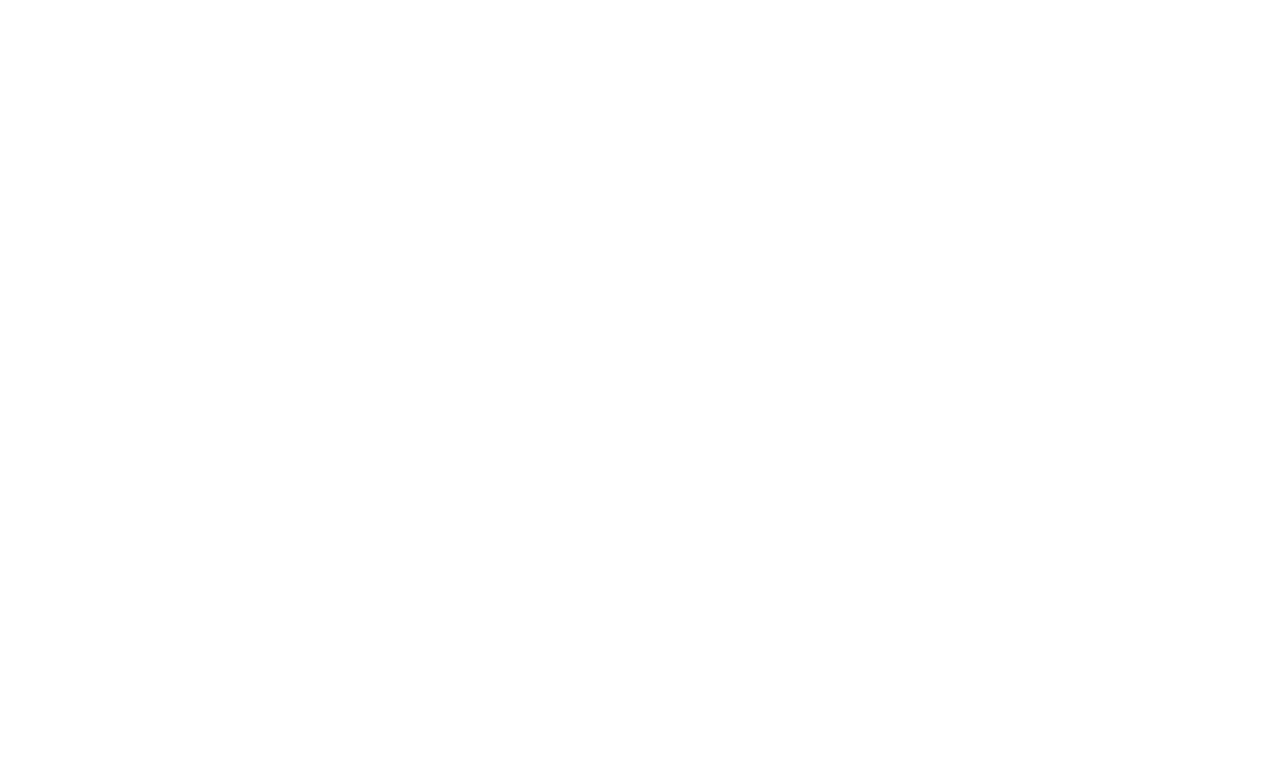
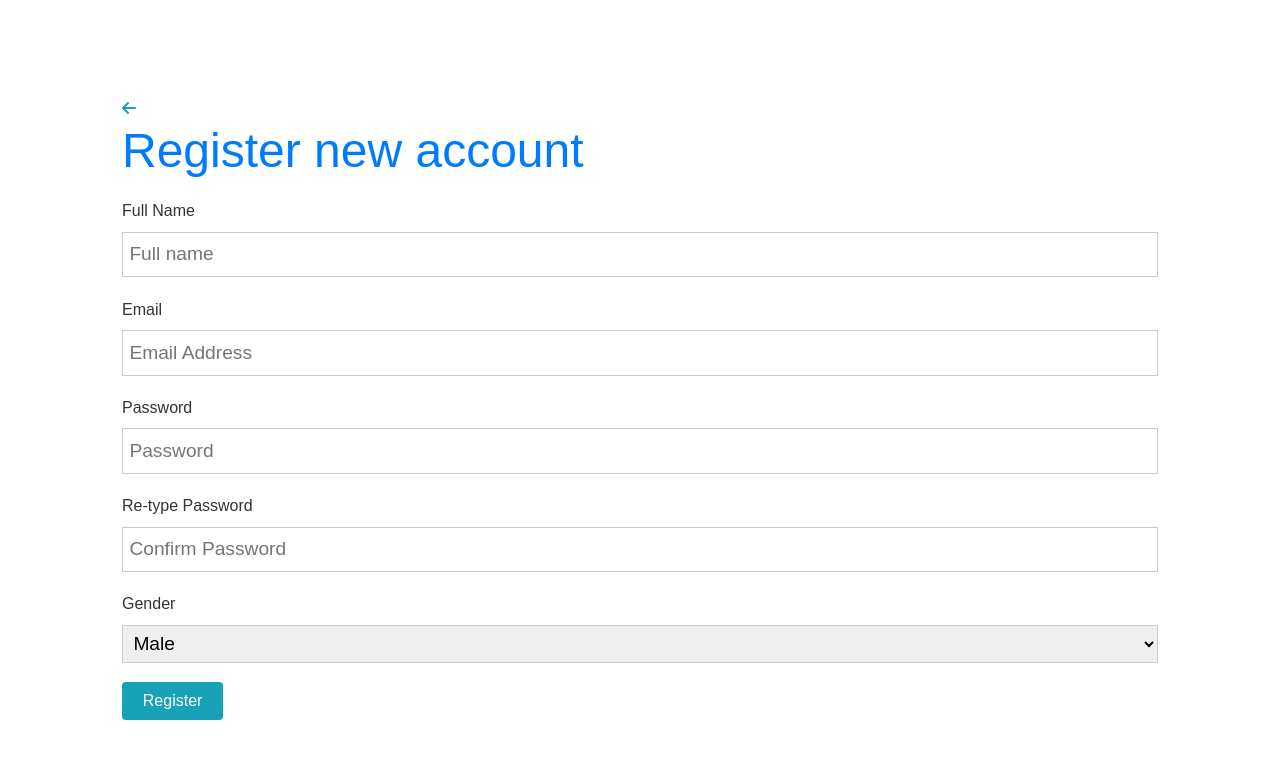
Before and after one commit to dar4kamal/User-Profile-App, a React (Create React App) app: page /register in a window 1280 px wide. Shown: the top 758 px of the page. Built offline with nearby package versions, Linux system fonts and the light colour scheme.

Commit message:
added Register Component

```diff
--- a/src/App.js
+++ b/src/App.js
@@ -5,6 +5,7 @@
 
 import Landing from "./components/Landing";
 import Login from "./components/Login";
+import Register from "./components/Register";
 
 const App = () => {
 	return (
@@ -14,6 +15,7 @@
 					<Switch>
 						<Route exact path="/" component={Landing} />
 						<Route exact path="/login" component={Login} />
+						<Route exact path="/register" component={Register} />
 					</Switch>
 				</Container>
 			</Fragment>
--- /dev/null
+++ b/src/components/Register.js
@@ -0,0 +1,97 @@
+import React, { Fragment, useState } from "react";
+import { Link, Redirect } from "react-router-dom";
+
+const Register = () => {
+	const [formData, setFormData] = useState({
+		name: "",
+		email: "",
+		password: "",
+		passwordConfirm: "",
+		gender: "male",
+	});
+	const [loaded, setLoaded] = useState(false);
+	const [errors, setErrors] = useState([]);
+
+	const { name, email, password, passwordConfirm, gender } = formData;
+
+	const onChange = (e) => {
+		setFormData({ ...formData, [e.target.name]: e.target.value });
+		console.log(e.target.name, e.target.value);
+	};
+
+	const onSubmit = async (e) => {
+		e.preventDefault();
+		console.log(formData);
+	};
+	if (loaded) return <Redirect to="/dashboard" />;
+
+	return (
+		<Fragment>
+			<Link to="/">
+				<i className="fas fa-arrow-left"></i>
+			</Link>
+			<h1 className="large text-primary">Register new account</h1>
+			<form className="form" onSubmit={(e) => onSubmit(e)}>
+				<div className="form-group">
+					<label> Full Name</label>
+					<input
+						type="text"
+						placeholder="Full name"
+						name="name"
+						value={name}
+						onChange={(e) => onChange(e)}
+						required
+					/>
+				</div>
+				<div className="form-group">
+					<label> Email</label>
+					<input
+						type="email"
+						placeholder="Email Address"
+						name="email"
+						value={email}
+						required
+						onChange={(e) => onChange(e)}
+					/>
+				</div>
+				<div className="form-group">
+					<label> Password</label>
+					<input
+						type="password"
+						placeholder="Password"
+						name="password"
+						value={password}
+						required
+						onChange={(e) => onChange(e)}
+					/>
+				</div>
+				<div className="form-group">
+					<label> Re-type Password</label>
+					<input
+						type="password"
+						placeholder="Confirm Password"
+						name="passwordConfirm"
+						required
+						value={passwordConfirm}
+						onChange={(e) => onChange(e)}
+					/>
+				</div>
+				<div className="form-group">
+					<label> Gender </label>
+					<select
+						value={gender}
+						onChange={(e) => onChange(e)}
+						required
+						name="gender"
+					>
+						<option value="male">Male</option>
+						<option value="female">Female</option>
+					</select>
+				</div>
+				<input type="submit" className="btn btn-primary" value="Register" />
+			</form>
+		</Fragment>
+	);
+};
+
+export default Register;
```
